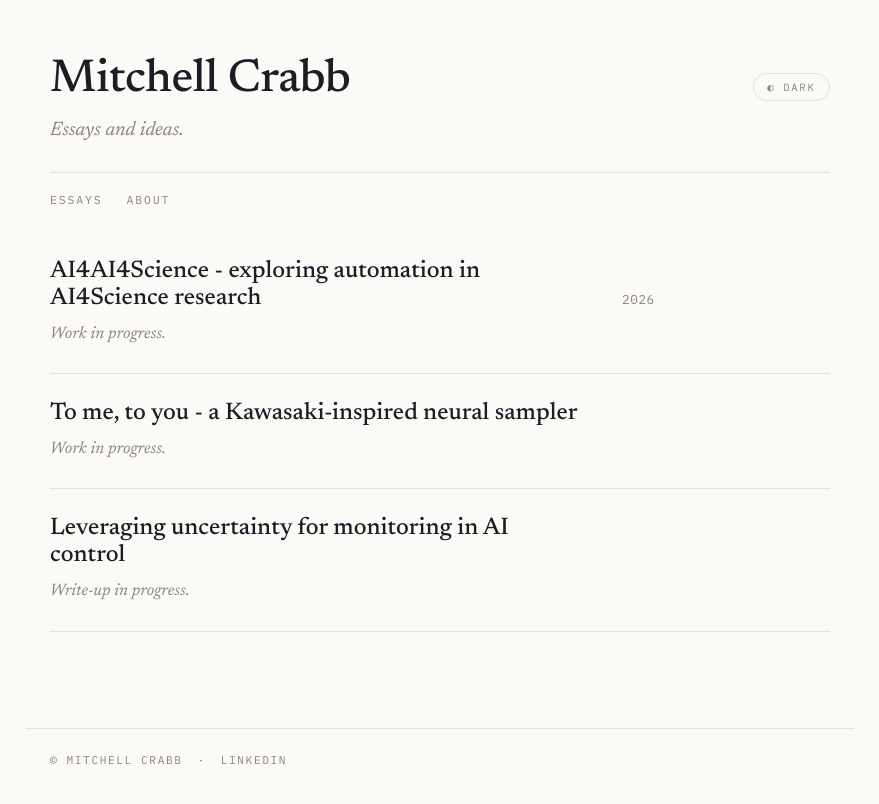
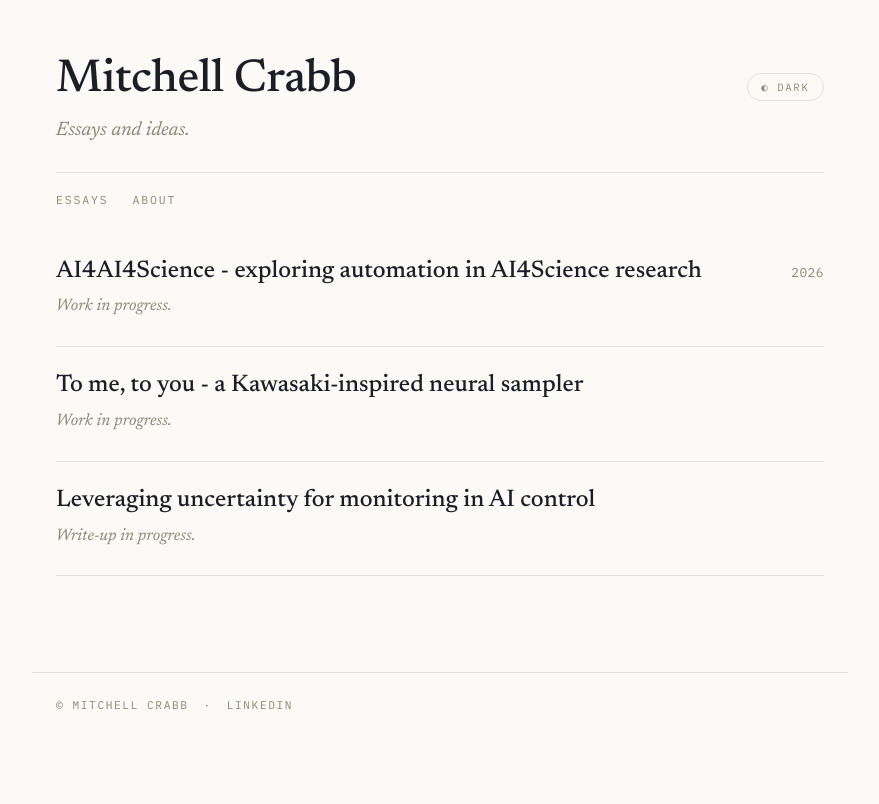
Before and after one commit to m-crabb/m-crabb.github.io, a Jekyll site: the page built from index.html, in a window 1280 px wide. Shown: the top 804 px of the page, without its empty margins (200-1079 px from the left). Built offline with Jekyll 4.4.1, drawn with Linux system fonts in a browser that asks for light colours.

Commit message:
chore: layout

```diff
--- a/assets/css/style.css
+++ b/assets/css/style.css
@@ -14,7 +14,7 @@
   --serif: "Newsreader", Georgia, "Times New Roman", serif;
   --mono:  "IBM Plex Mono", ui-monospace, "SF Mono", Menlo, monospace;
 
-  --measure: 36rem;          /* reading column */
+  --measure: 48rem;          /* reading column */
   --sidenote-w: 13rem;
   --sidenote-gap: 2.75rem;
   --page-pad: 1.5rem;
@@ -55,7 +55,7 @@ body {
 main,
 .site-footer {
   width: 100%;
-  max-width: calc(var(--measure) + var(--sidenote-gap) + var(--sidenote-w));
+  max-width: calc(var(--measure) + 2 * var(--page-pad));  /* one centred column */
   margin-inline: auto;
   padding-inline: var(--page-pad);
 }
@@ -146,7 +146,7 @@ main,
 
 .entry {
   display: grid;
-  grid-template-columns: minmax(0, 1fr) var(--sidenote-w);
+  grid-template-columns: minmax(0, 1fr) auto;
   gap: var(--sidenote-gap);
   padding: 1.6rem 0;
   border-bottom: 1px solid var(--rule);
@@ -404,7 +404,7 @@ main,
   }
   .entry__margin { display: none; }
   .entry__date { display: block; margin-top: 0.5rem; }
-  /* sidenotes are not generated below 1000px; .footnotes shows instead */
+  /* sidenotes need room in the right-hand margin; see sidenotes.js */
 }
 
 @media (max-width: 540px) {
--- a/assets/js/sidenotes.js
+++ b/assets/js/sidenotes.js
@@ -3,7 +3,11 @@
    references it. Below the breakpoint, leave the normal footnote list in place.
    No JS / unsupported -> footnotes render at the foot of the essay as usual. */
 (function () {
-  var WIDE = window.matchMedia('(min-width: 1000px)');
+  // The essay column is centred, so sidenotes hang in the right-hand margin.
+  // Only build them when that margin can hold one: viewport >= measure (48rem)
+  // + 2 x (gap 2.75rem + sidenote 13rem) + 2 x page padding (1.5rem) = 82.5rem.
+  // Keep in step with --measure / --sidenote-* in style.css.
+  var WIDE = window.matchMedia('(min-width: 83rem)');
   var body = document.querySelector('.essay__body');
   if (!body) return;
 
```
